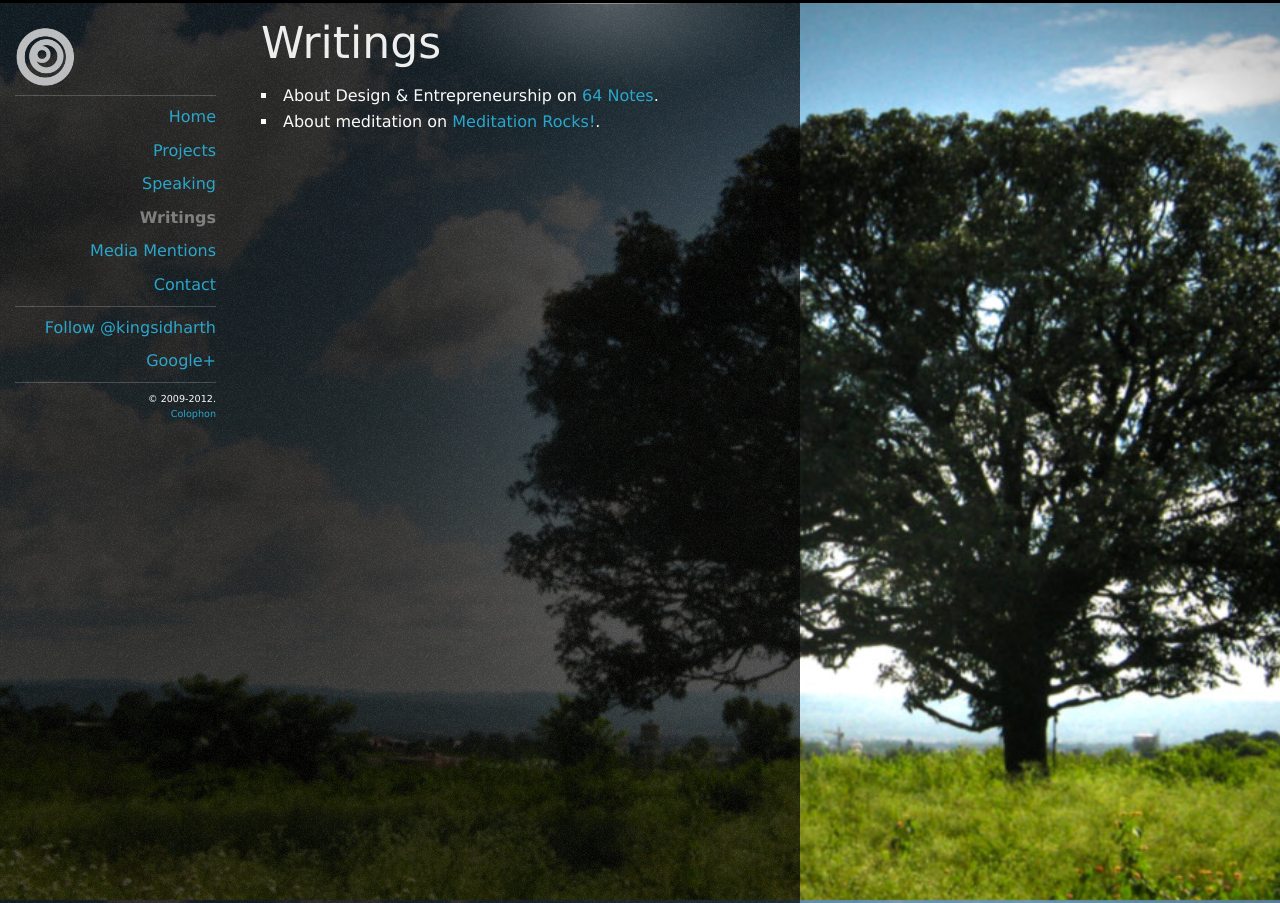
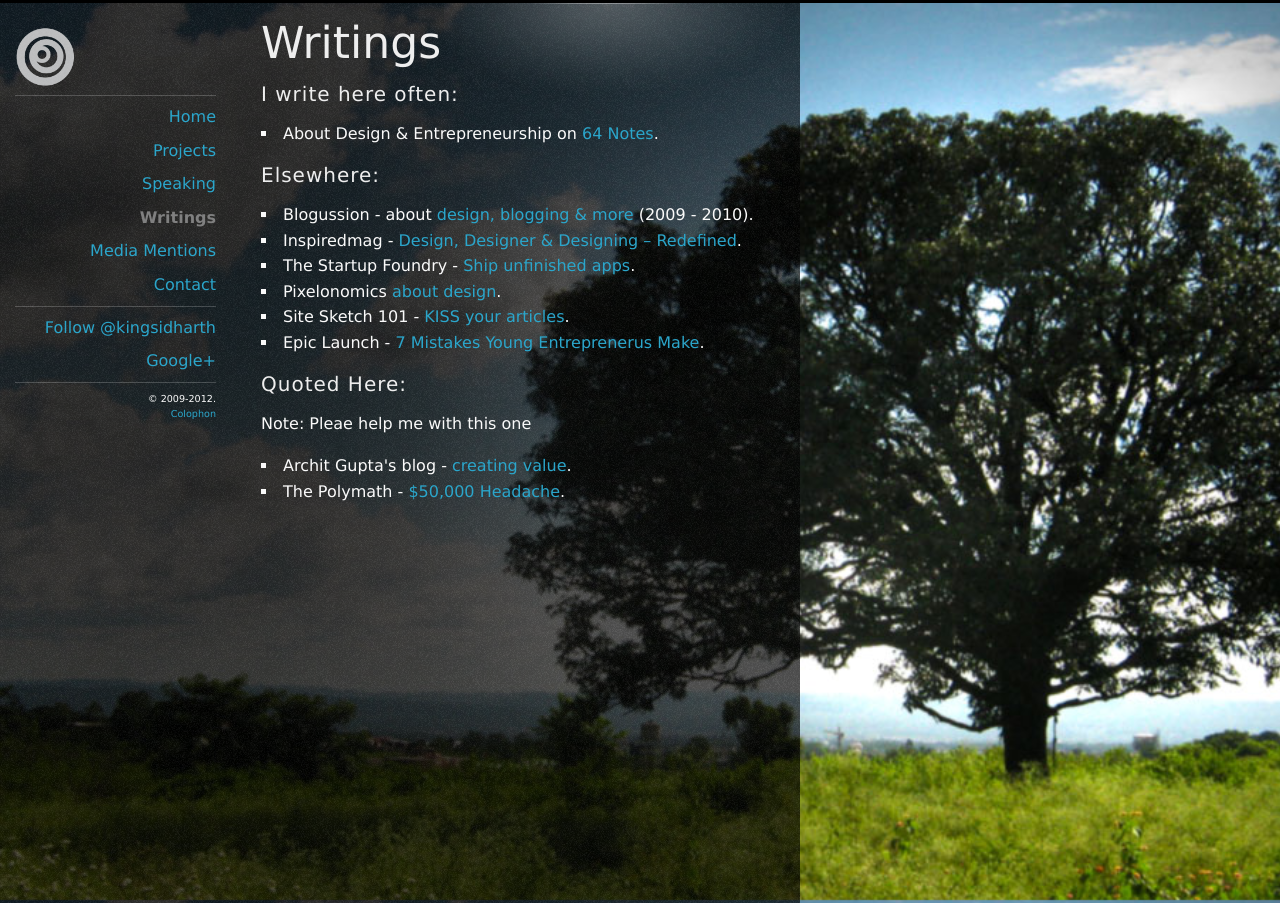
Before and after one commit to utkarshkukreti/kingsidharth.github.com, a Jekyll site: the page built from writings.html, in a window 1280 px wide. Built offline with Jekyll 4.4.1, drawn with Linux system fonts in a browser that asks for light colours; comment, search, counter and statistics services are not loaded.

Commit message:
Add Writing Srouces, needs a better format

```diff
--- a/writings.html
+++ b/writings.html
@@ -5,8 +5,25 @@ slug: writings
 background: dehradoon-1-tree.jpg
 ---
 <div class="post" data-destination="writings">
+  <h2>I write here often:</h2>
   <ul>
     <li>About Design & Entrepreneurship on <a href="http://64notes.com">64 Notes</a>.</li>
-    <li>About meditation on <a href="http://meditationrocks.us">Meditation Rocks!</a>.</li>
+  </ul>
+
+  <h2>Elsewhere:</h2>
+  <ul>
+    <li>Blogussion - about <a href="http://www.blogussion.com/author/king-sidharth/">design, blogging & more</a> (2009 - 2010).</li>
+    <li>Inspiredmag - <a href="http://inspiredm.com/design-designer-designing-redefined/">Design, Designer & Designing – Redefined</a>.</li>
+    <li>The Startup Foundry - <a href="http://thestartupfoundry.com/2011/04/12/let-your-community-grow-alongside-you-ship-unfinished-apps/">Ship unfinished apps</a>.</li>
+    <li>Pixelonomics <a href="http://www.pixelonomics.com/author/king-sidharth/">about design</a>.</li>
+    <li>Site Sketch 101 - <a href="http://www.sitesketch101.com/improve-your-articles-with-a-simple-kiss/">KISS your articles</a>.</li>
+    <li>Epic Launch - <a href="http://epiclaunch.com/7-common-mistakes-young-entrepreneurs-can-avoid/">7 Mistakes Young Entreprenerus Make</a>.</li>
+  </ul>
+
+  <h2>Quoted Here:</h2>
+  <p>Note: Pleae help me with this one</p>
+  <ul>
+    <li>Archit Gupta's blog - <a href="http://blog.architgupta.com/king-sidharths-quick-guide-to-creating-value">creating value</a>.</li>
+    <li>The Polymath - <a href="http://thepolymath.in/2012/10/the-50000-headache-an-inspiring-story/">$50,000 Headache</a>.</li>
   </ul>
 </div>
```
